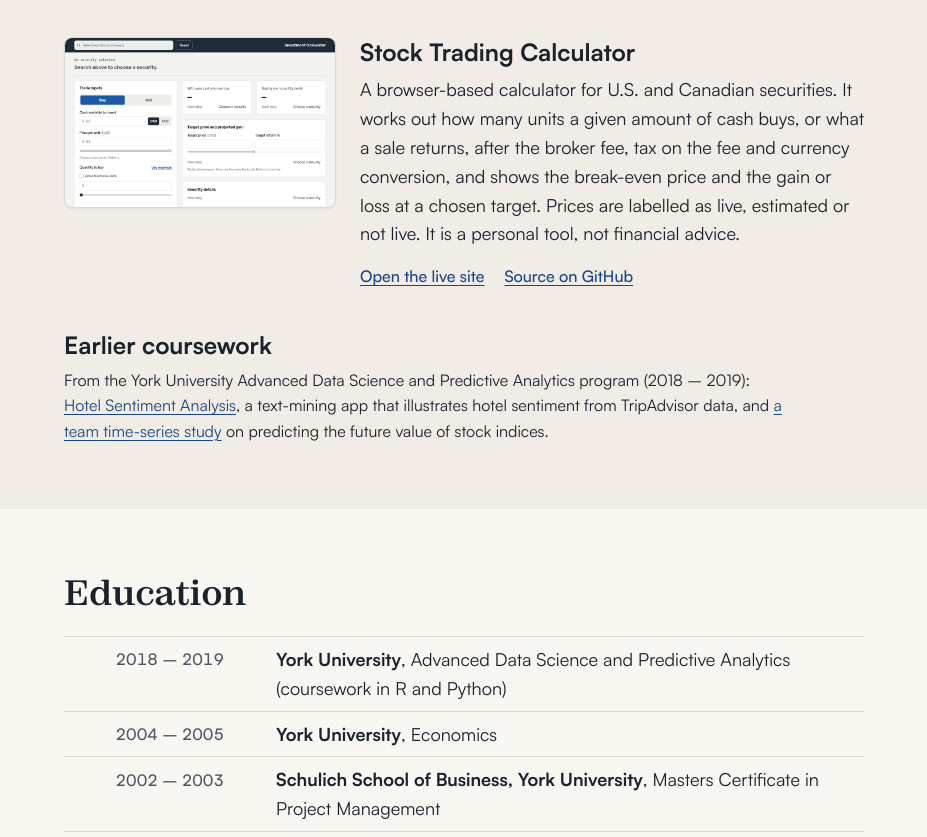
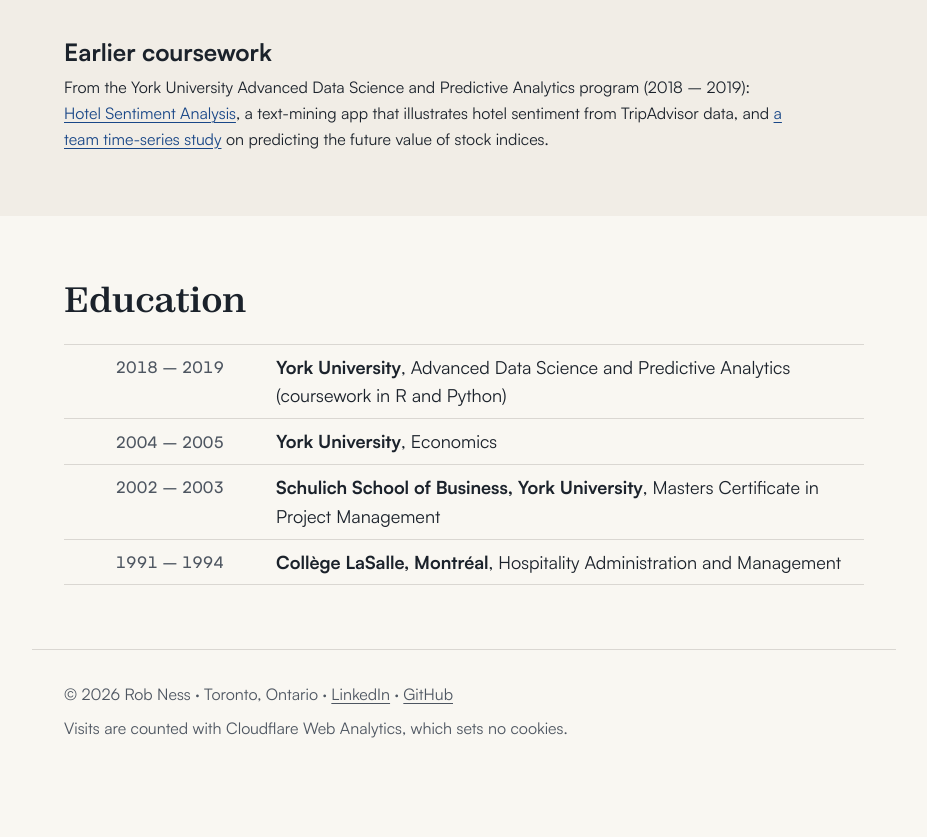
Before and after one commit to robcness/robertness-site, a plain HTML site: page index.html in a window 1280 px wide. Shown: the part 6881-7718 px from the top of the page, without its empty margins (176-1103 px from the left). After the commit the page ends 7671 px from the top, so only its background shows below. Drawn offline with Linux system fonts and the light colour scheme.

Commit message:
Projects: remove Stock Trading Calculator
Co-authored-by: Perplexity <noreply@perplexity.ai>

```diff
--- a/index.html
+++ b/index.html
@@ -299,17 +299,6 @@
           </div>
         </article>
 
-        <article class="project">
-          <a class="thumb" href="https://robcness.github.io/investment-calculator/" tabindex="-1" aria-hidden="true">
-            <img src="assets/img/stock-trading-calculator.webp" width="960" height="600" alt="">
-          </a>
-          <div class="body">
-            <h3><a href="https://robcness.github.io/investment-calculator/">Stock Trading Calculator</a></h3>
-            <p>A browser-based calculator for U.S. and Canadian securities. It works out how many units a given amount of cash buys, or what a sale returns, after the broker fee, tax on the fee and currency conversion, and shows the break-even price and the gain or loss at a chosen target. Prices are labelled as live, estimated or not live. It is a personal tool, not financial advice.</p>
-            <p class="project-links"><a href="https://robcness.github.io/investment-calculator/">Open the live site</a> <a href="https://github.com/robcness/investment-calculator">Source on GitHub</a></p>
-          </div>
-        </article>
-
         <h3 class="subhead">Earlier coursework</h3>
         <p class="small-prose">From the York University Advanced Data Science and Predictive Analytics program (2018 – 2019):
           <a href="https://github.com/robcness/Hotel-Sentiment-Analysis">Hotel Sentiment Analysis</a>, a text-mining app that illustrates hotel sentiment from TripAdvisor data, and
```
Also changed, not shown: assets/img/stock-trading-calculator.webp (deleted), 3 other files.
